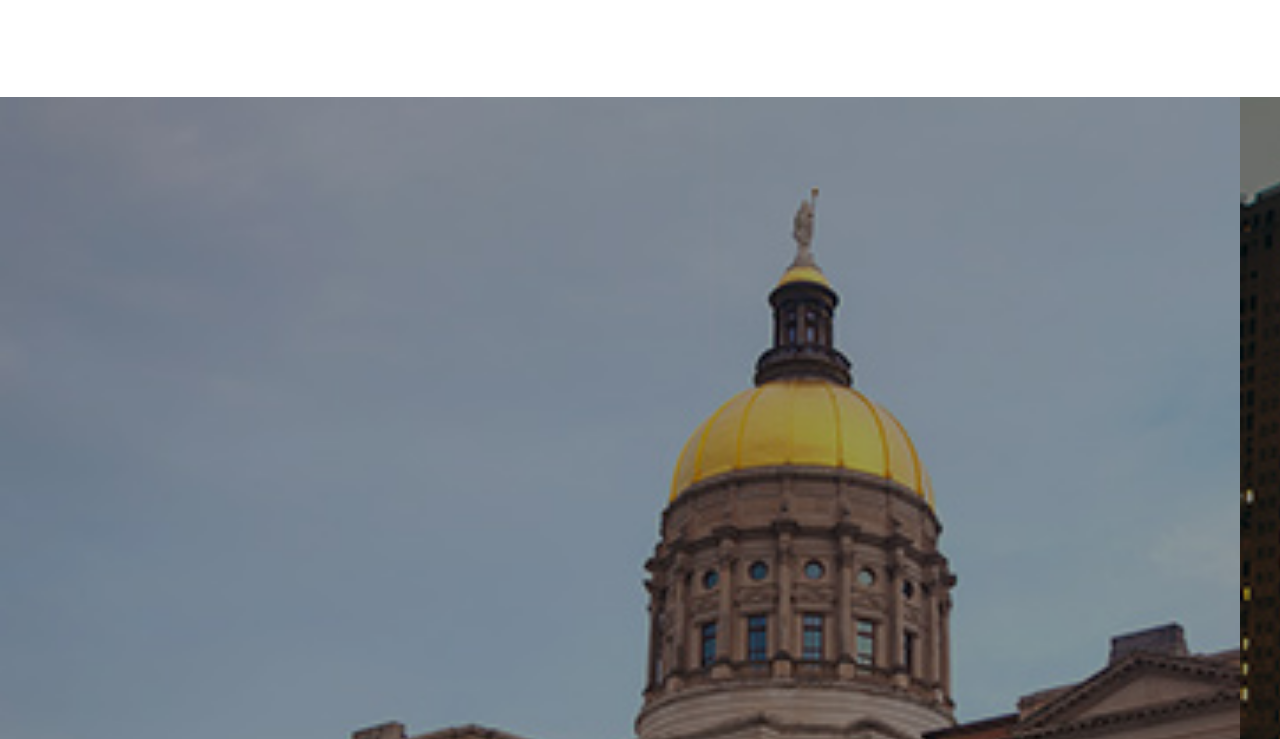
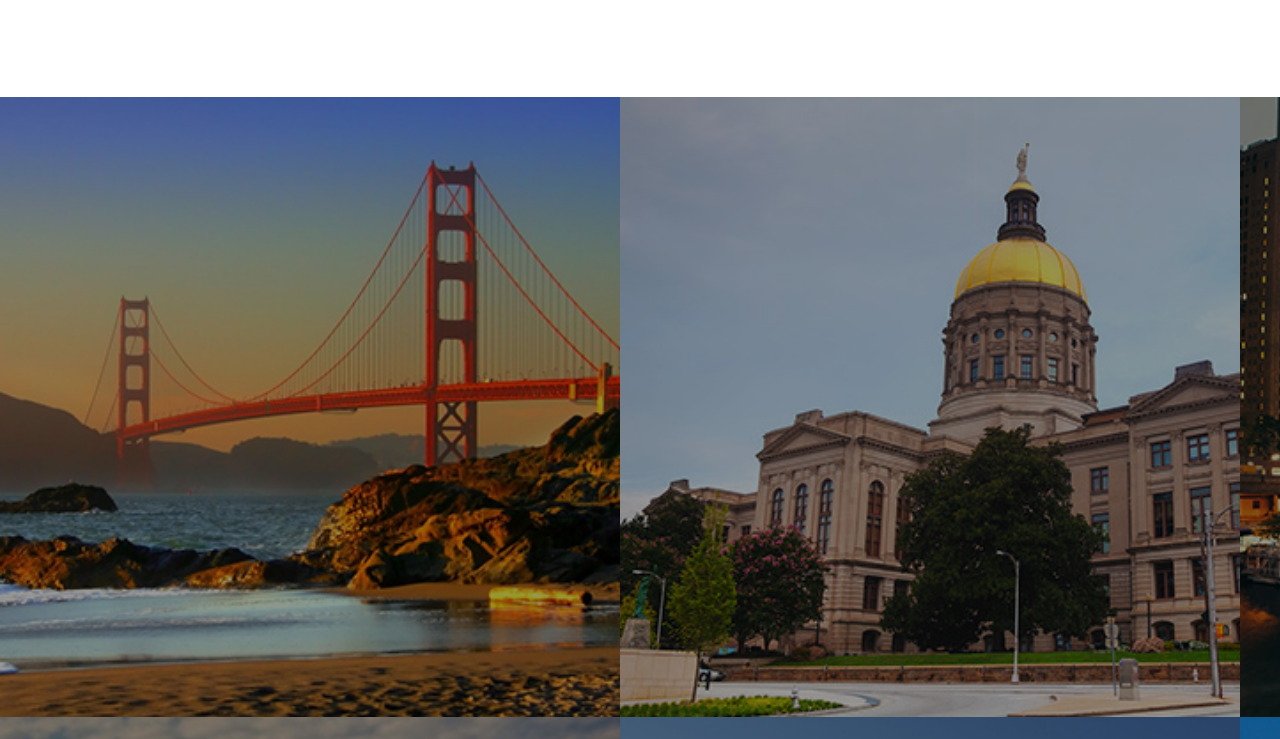
Before and after one commit to jeffreysbrother/slick-test, a website: page index.html in a window 1280 px wide. Shown: the part 61-800 px from the top of the page. Drawn offline with nearby package versions, Linux system fonts and the light colour scheme.

Commit message:
show two slides

```diff
--- a/index.html
+++ b/index.html
@@ -76,7 +76,7 @@
         dots: true,
         infinite: true,
         centerMode: true,
-        slidesToShow: 1,
+        slidesToShow: 2,
         arrows: false
       });
     });
```
